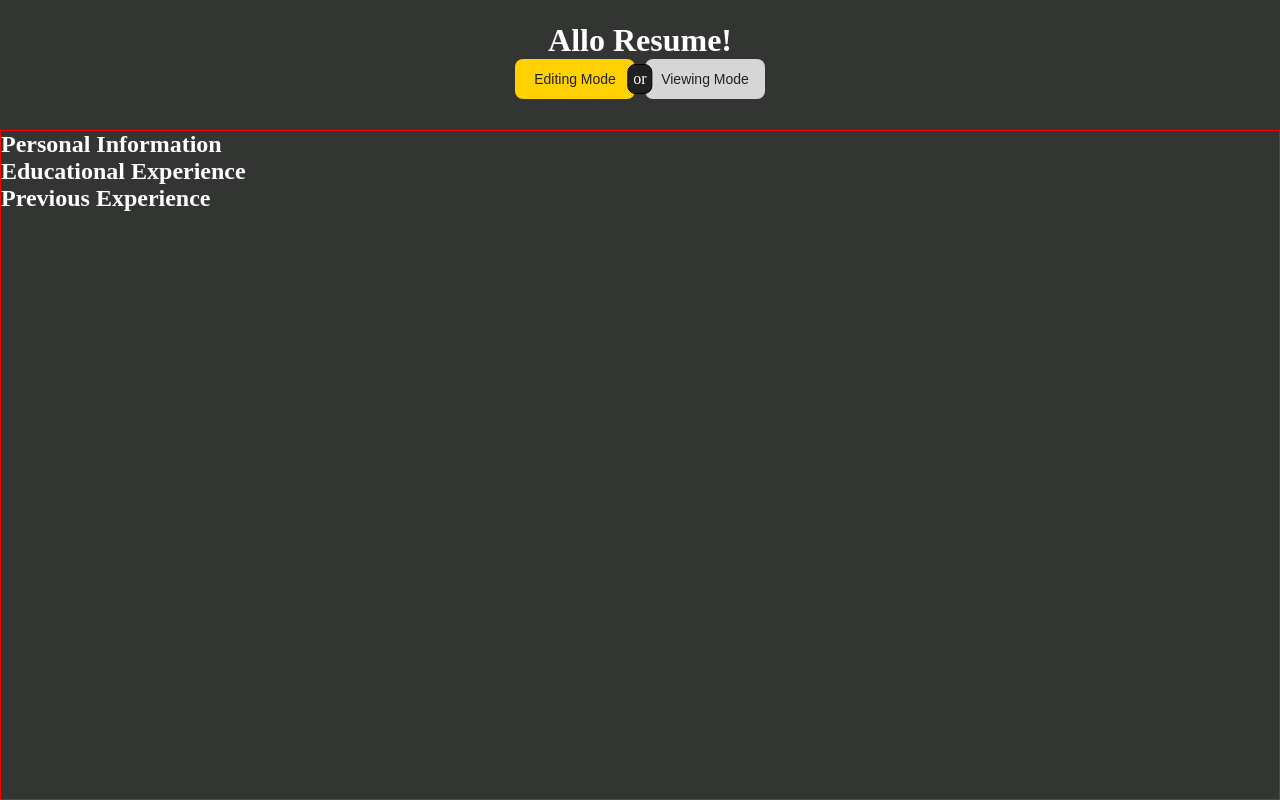
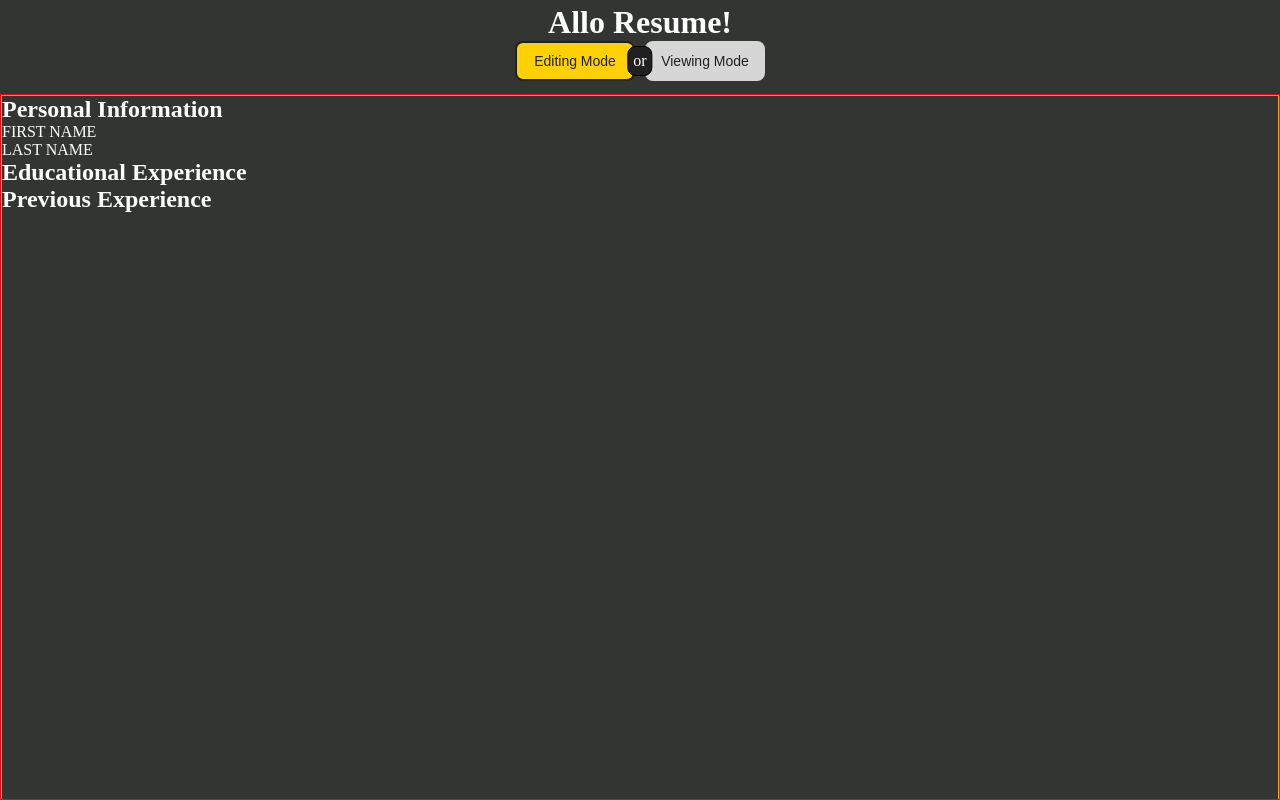
Before and after one commit to AmesburyArcher/cv-app, a React (Create React App) app: page / in a window 1280 px wide. Built offline with nearby package versions, Linux system fonts and the light colour scheme.

Commit message:
working on resume portion

```diff
--- a/public/index.html
+++ b/public/index.html
@@ -2,42 +2,18 @@
 <html lang="en">
   <head>
     <meta charset="utf-8" />
-    <link rel="icon" href="%PUBLIC_URL%/favicon.ico" />
+
     <meta name="viewport" content="width=device-width, initial-scale=1" />
     <meta name="theme-color" content="#000000" />
     <meta
       name="description"
       content="Web site created using create-react-app"
     />
-    <link rel="apple-touch-icon" href="%PUBLIC_URL%/logo192.png" />
-    <!--
-      manifest.json provides metadata used when your web app is installed on a
-      user's mobile device or desktop. See https://developers.google.com/web/fundamentals/web-app-manifest/
-    -->
-    <link rel="manifest" href="%PUBLIC_URL%/manifest.json" />
-    <!--
-      Notice the use of %PUBLIC_URL% in the tags above.
-      It will be replaced with the URL of the `public` folder during the build.
-      Only files inside the `public` folder can be referenced from the HTML.
 
-      Unlike "/favicon.ico" or "favicon.ico", "%PUBLIC_URL%/favicon.ico" will
-      work correctly both with client-side routing and a non-root public URL.
-      Learn how to configure a non-root public URL by running `npm run build`.
-    -->
     <title>React App</title>
   </head>
   <body>
     <noscript>You need to enable JavaScript to run this app.</noscript>
     <div id="root"></div>
-    <!--
-      This HTML file is a template.
-      If you open it directly in the browser, you will see an empty page.
-
-      You can add webfonts, meta tags, or analytics to this file.
-      The build step will place the bundled scripts into the <body> tag.
-
-      To begin the development, run `npm start` or `yarn start`.
-      To create a production bundle, use `npm run build` or `yarn build`.
-    -->
   </body>
 </html>
--- a/src/components/App.js
+++ b/src/components/App.js
@@ -1,4 +1,4 @@
-import { useState } from "react";
+import { useState, useRef } from "react";
 import "../styles/App.css";
 import Header from "./Header";
 import Resume from "./Resume";
@@ -7,22 +7,19 @@ function App() {
   // 0 for editing, 1 for viewing
   const [mode, setMode] = useState(0);
 
-  const buttonEdit = document.querySelector(".edit__mode__button");
-  const buttonView = document.querySelector(".view__mode__button");
-
   const handleModeEdit = function () {
-    buttonView.classList.remove("active");
-    buttonEdit.classList.add("active");
     setMode(0);
   };
   const handleModeView = function () {
-    buttonEdit.classList.remove("active");
-    buttonView.classList.add("active");
     setMode(1);
   };
   return (
     <div className="App">
-      <Header handleModeEdit={handleModeEdit} handleModeView={handleModeView} />
+      <Header
+        handleModeEdit={handleModeEdit}
+        handleModeView={handleModeView}
+        mode={mode}
+      />
       <Resume />
     </div>
   );
--- a/src/components/Header.js
+++ b/src/components/Header.js
@@ -1,20 +1,28 @@
-import { useState } from "react";
+import { useState, useRef } from "react";
 
-export default function Header({ handleModeEdit, handleModeView }) {
+export default function Header({ handleModeEdit, handleModeView, mode }) {
   return (
     <header className="header">
       <h1 className="header__title">Allo Resume!</h1>
       <div className="header__buttons__container">
         <button
           onClick={handleModeEdit}
-          className="header__button edit__mode__button active"
+          className={
+            mode === 0
+              ? "header__button edit__mode__button active"
+              : "header__button edit__mode__button"
+          }
         >
           Editing Mode
         </button>
         <span className="between__buttons__or">or</span>
         <button
           onClick={handleModeView}
-          className="header__button view__mode__button"
+          className={
+            mode === 1
+              ? "header__button view__mode__button active"
+              : "header__button view__mode__button"
+          }
         >
           Viewing Mode
         </button>
--- a/src/components/Resume.js
+++ b/src/components/Resume.js
@@ -1,8 +1,17 @@
+import { useState } from "react";
+
 export default function Resume() {
+  const [firstName, setFirstName] = useState("");
+  const [lastName, setLastName] = useState("");
+
+  function handleFirstName(e) {
+    setFirstName(e.target.value);
+  }
+
   return (
     <div className="resume__container">
       <div className="resume">
-        <PersonalInfo />
+        <PersonalInfo first={firstName} handleFirstName={handleFirstName} />
         <EducationInfo />
         <ExperienceInfo />
       </div>
@@ -10,10 +19,38 @@ export default function Resume() {
   );
 }
 
-function PersonalInfo() {
+function PersonalInfo({ handleFirstName, first }) {
+  const [editFirst, setEditFirst] = useState(false);
+
   return (
     <section className="personal__info__container">
       <h2 className="personal__info__title">Personal Information</h2>
+      {editFirst === false ? (
+        <div
+          onClick={function () {
+            setEditFirst(true);
+          }}
+        >
+          {first === "" ? "FIRST NAME" : first}
+        </div>
+      ) : (
+        <form
+          onSubmit={function (e) {
+            e.preventDefault();
+            setEditFirst(false);
+          }}
+        >
+          <input
+            type="text"
+            placeholder="Meex"
+            onChange={function (e) {
+              handleFirstName(e);
+            }}
+          ></input>
+          <button type="button">Enter</button>
+        </form>
+      )}
+      <div>LAST NAME</div>
       <div></div>
     </section>
   );
--- a/src/index.js
+++ b/src/index.js
@@ -4,6 +4,7 @@ import "./styles/App.css";
 import App from "./components/App";
 
 const root = ReactDOM.createRoot(document.getElementById("root"));
+
 root.render(
   <React.StrictMode>
     <App />
--- a/src/styles/App.css
+++ b/src/styles/App.css
@@ -20,6 +20,13 @@ html {
   font-size: 62.5%;
 }
 
+html,
+body,
+#root,
+.App {
+  height: 100%;
+}
+
 body,
 button {
   box-sizing: border-box;
@@ -36,7 +43,7 @@ button {
 
   background-color: var(--colour--main);
 
-  height: 100vh;
+  /* height: 100vh; */
   gap: 1rem;
 }
 
@@ -73,6 +80,7 @@ button {
 
 .header__button.active {
   background-color: var(--colour--primary--accent);
+  border: 2px solid var(--colour--dark);
 }
 
 .header__button:is(:hover) {
@@ -99,4 +107,11 @@ button {
   border: 1px solid red;
   width: 100vw;
   flex: 1 1 auto;
+
+  overflow: scroll;
 }
+
+.resume {
+  border: 1px solid orange;
+  height: 1000px;
+}
```
Also changed, not shown: 1 other file (tests, documents, lock files or other folders).
